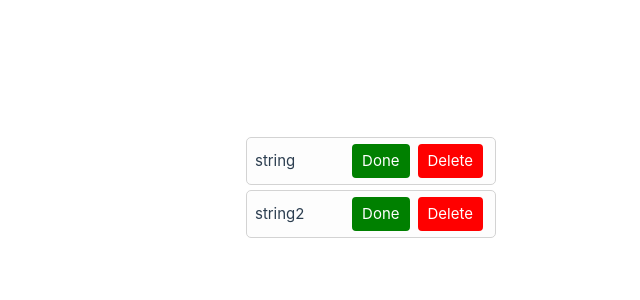
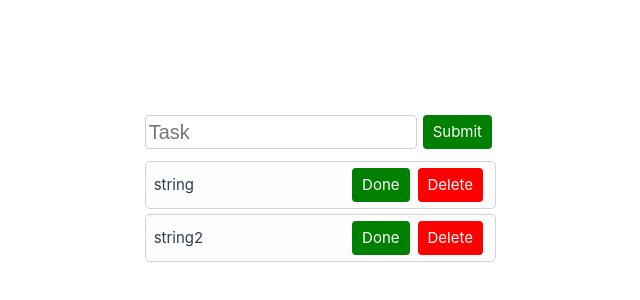
Before and after one commit to matousek11/tasks-vue, a Vue app: page / in a window 1280 px wide. Shown: the part 210-510 px from the top of the page, without its empty margins (144-784 px from the left). Built offline with nearby package versions, Linux system fonts and the light colour scheme.

Commit message:
SubmitFormula added

```diff
--- a/src/App.vue
+++ b/src/App.vue
@@ -1,6 +1,7 @@
 <script setup lang="ts">
 import ToDoItem from './components/ToDoItem.vue'
 import { ref } from 'vue'
+import SubmitFormula from './components/SubmitFormula.vue'
 
 const array = ref([
   { id: '1', text: 'string', done: false },
@@ -18,6 +19,7 @@ const handleDelete = (id: string) => {
 
 <template>
   <div>
+    <SubmitFormula />
     <ToDoItem
       :id="item.id"
       :text="item.text"
--- /dev/null
+++ b/src/components/Input.vue
@@ -0,0 +1,17 @@
+<script setup lang="ts"></script>
+
+<template>
+  <input type="text" placeholder="Task" />
+</template>
+
+<style scoped>
+input {
+  flex-grow: 1;
+  margin: 2px;
+  margin-left: 0;
+  padding-left: 3px;
+  border-radius: 4px;
+  border: 1px solid lightgray;
+  font-size: 20px;
+}
+</style>
--- /dev/null
+++ b/src/components/SubmitFormula.vue
@@ -0,0 +1,27 @@
+<script setup lang="ts">
+import Input from './Input.vue'
+import CustomButton from './Button.vue'
+</script>
+
+<template>
+  <div class="container">
+    <Input />
+    <CustomButton
+      text="Submit"
+      color="green"
+      @on-press-function="
+        () => {
+          console.log('pressed')
+        }
+      "
+    />
+  </div>
+</template>
+
+<style scoped>
+.container {
+  display: flex;
+  width: 100%;
+  margin-bottom: 10px;
+}
+</style>
```
